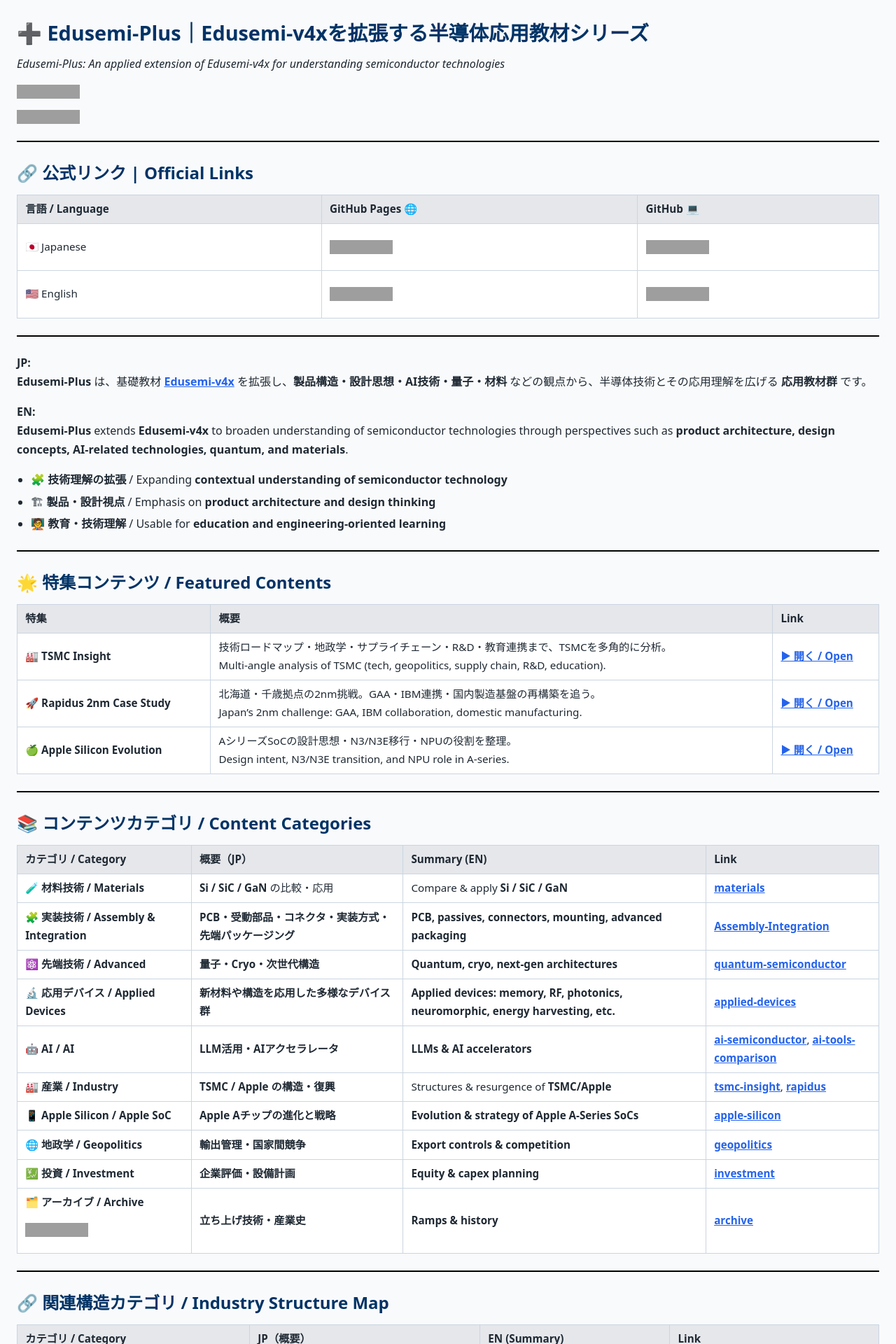
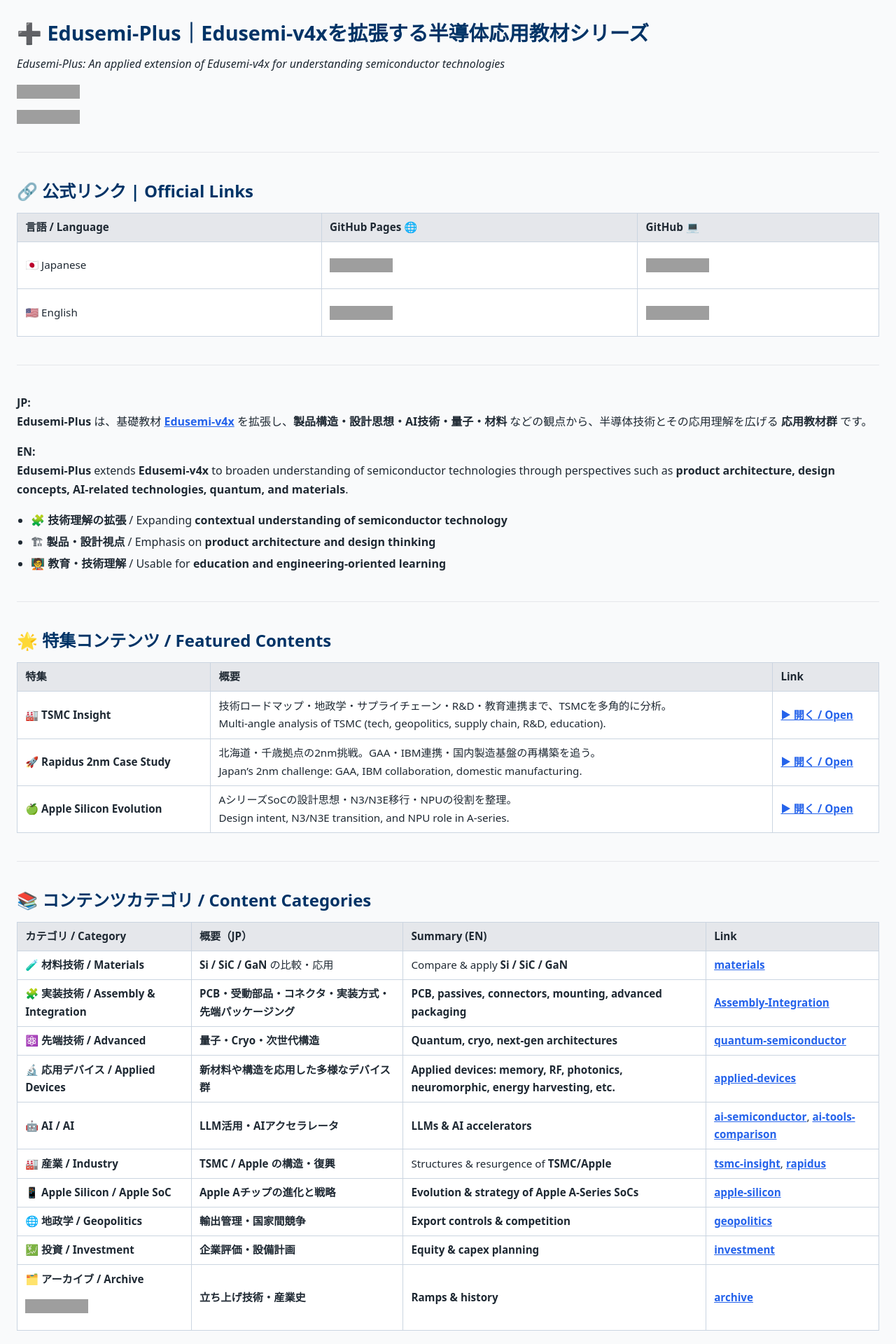
Before and after one commit to Samizo-AITL/Edusemi-Plus, a Jekyll site: the page built from index.md, in a window 1280 px wide. Shown: the top 1920 px of the page at 70% size. Built offline with Jekyll 4.4.1, drawn with Linux system fonts in a browser that asks for light colours; grey boxes are pictures that could not be loaded.

Commit message:
Update style.css

```diff
--- a/assets/css/style.css
+++ b/assets/css/style.css
@@ -127,12 +127,12 @@
 
 
 /* ===================================================
-   Horizontal Rule
+   Horizontal Rule（教材向け・最適）
    =================================================== */
 hr {
-  border: 0;
-  border-top: 2px solid #000;
-  margin: 1.5rem 0;
+  border: none;
+  border-top: 1px solid #e5e7eb; /* GitHub系の薄グレー */
+  margin: 2.5rem 0;
 }
 
 
```
